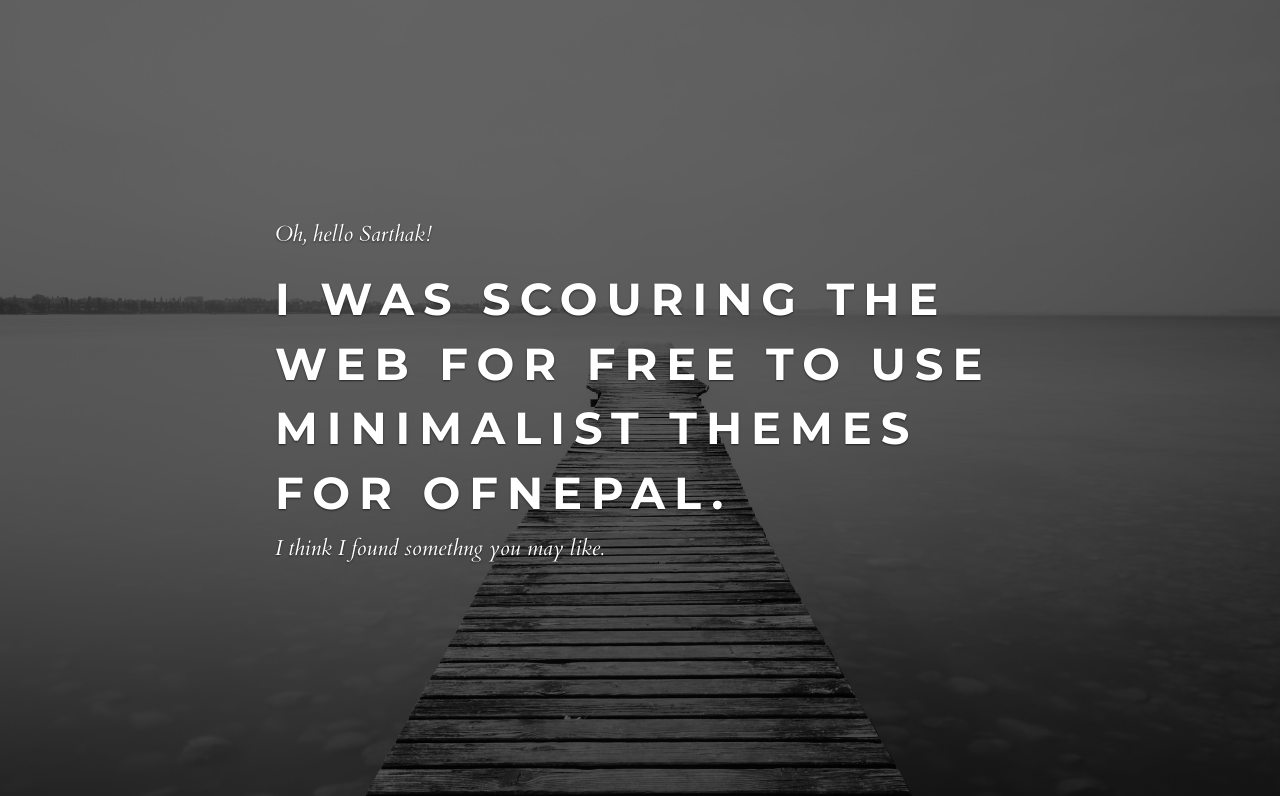
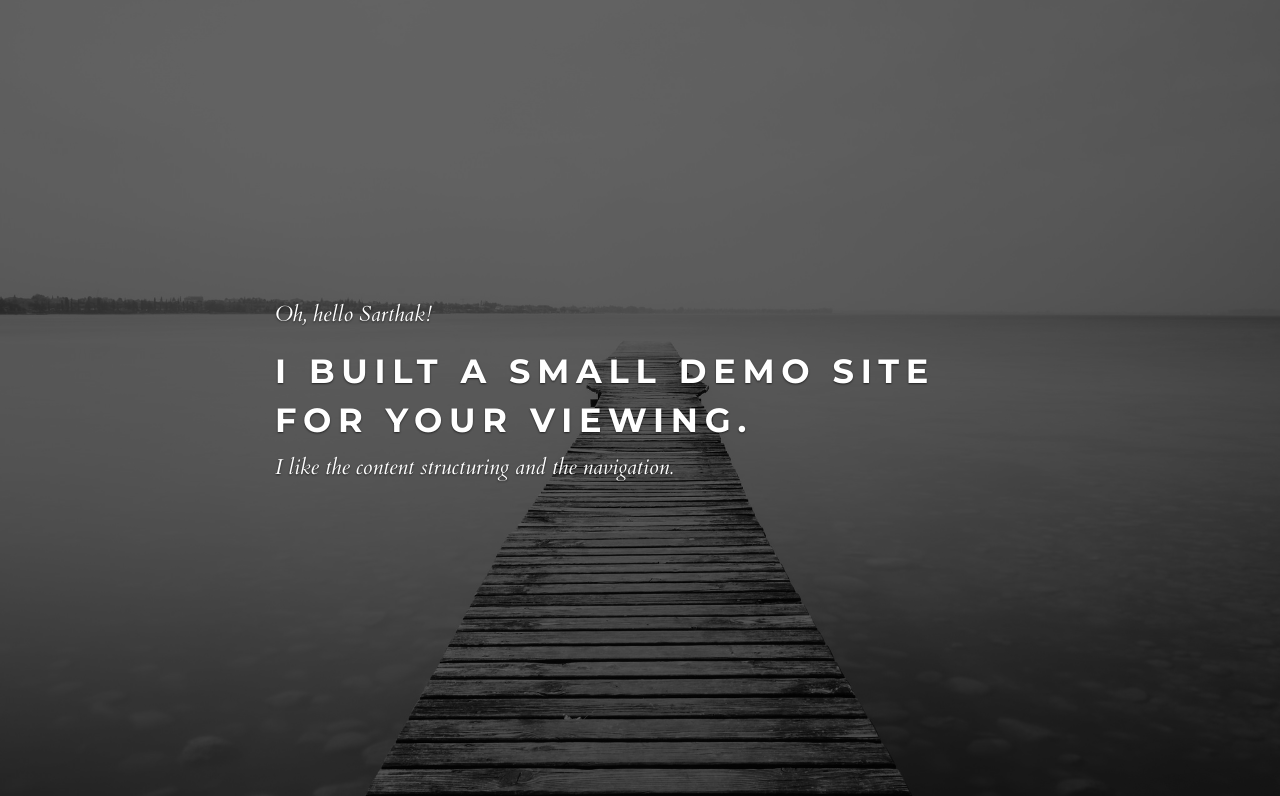
Before and after one commit to arkoblog/ofNepal, a plain HTML site: page docs/index.html in a window 1280 px wide. Shown: the top 796 px of the page. Drawn offline with Linux system fonts and the light colour scheme; some packages are replaced by stand-ins of ours.

Commit message:
updated styles

```diff
--- a/docs/css/style.default.css
+++ b/docs/css/style.default.css
@@ -140,7 +140,7 @@ INTRO SECTION
   height: 100%;
   color: #fff;
   background-color: #111;
-  min-height: 600px;
+  min-height: 100px;
   padding: 0;
   background-size: cover;
   background-position: center center;
--- a/docs/index.html
+++ b/docs/index.html
@@ -33,8 +33,8 @@
           <div class="row">
             <div class="col-lg-8 col-md-12 mx-auto">
               <p class="italic">Oh, hello Sarthak!</p>
-              <h1>I was scouring the web for free to use minimalist themes for OFNEPAL.</h1>
-              <p class="italic">I think I found somethng you may like.</p>
+              <h2>I built a small demo site for your viewing.</h2>
+              <p class="italic">I like the content structuring and the navigation.</p>
             </div>
           </div>
         </div>
```
